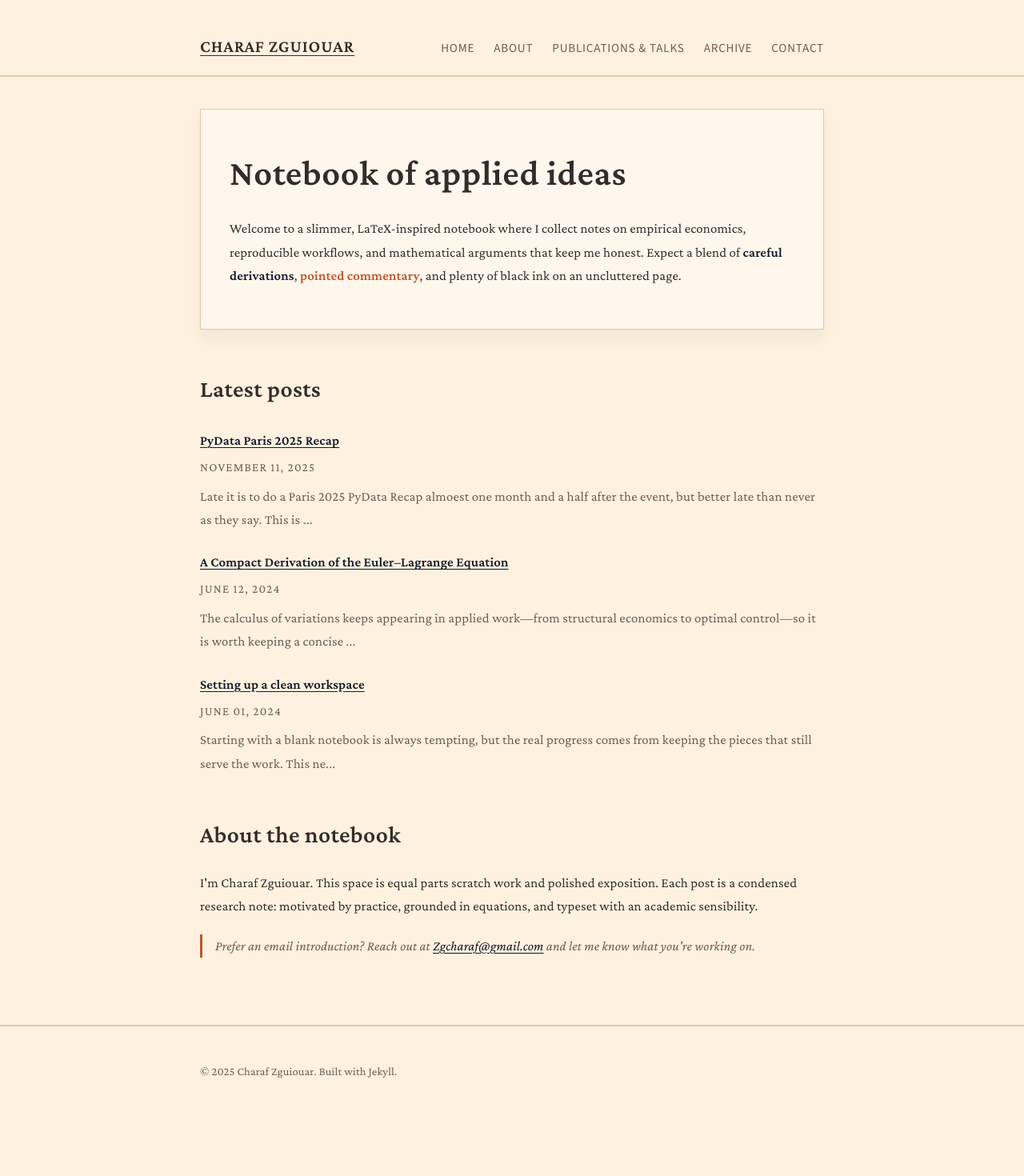
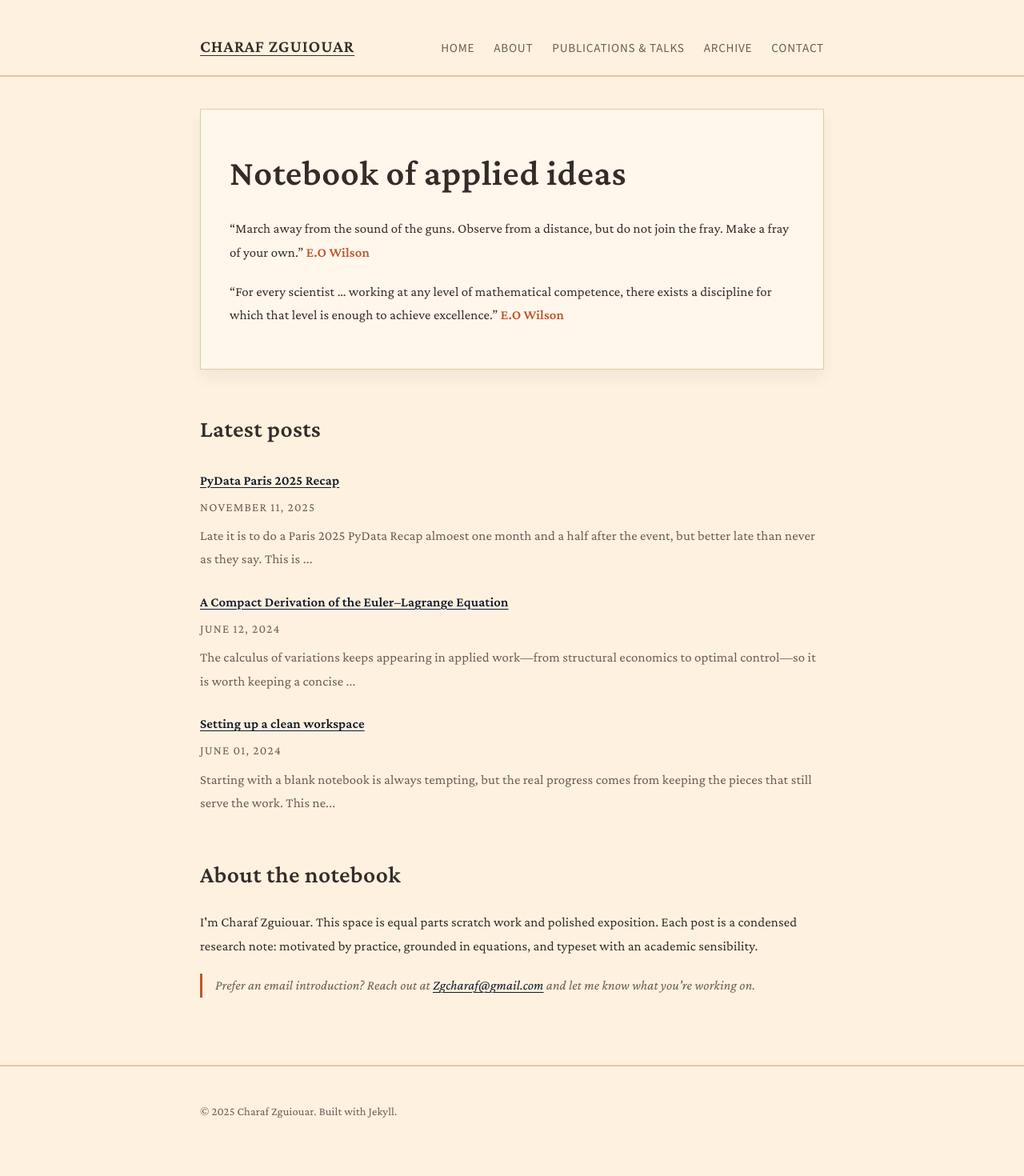
Before and after one commit to zgcharaf/zgcharaf.github.io, a Jekyll site: the page built from index.html, in a window 1280 px wide. Shown: the whole page at 80% size. Built offline with Jekyll 4.4.1, drawn with Linux system fonts in a browser that asks for light colours; before the commit the page ends 1420 px from its top, so only the background shows below that.

Commit message:
Update index.html

```diff
--- a/index.html
+++ b/index.html
@@ -7,11 +7,13 @@ description: Research notebook presented in a LaTeX-inspired layout.
 <section class="home-lede">
   <h1>Notebook of applied ideas</h1>
   <p>
-    Welcome to a slimmer, LaTeX-inspired notebook where I collect notes on empirical economics,
-    reproducible workflows, and mathematical arguments that keep me honest. Expect a blend of
-    <span class="accent-blue">careful derivations</span>, <span class="accent-red">pointed commentary</span>, and
-    plenty of black ink on an uncluttered page.
-  </p>
+   “March away from the sound of the guns. Observe from a distance, but do not join the fray. Make a fray of your own.”
+    <span class="accent-red">E.O Wilson </span>  </p>
+
+    <p>
+   “For every scientist … working at any level of mathematical competence, there exists a discipline for which that level is enough to achieve excellence.”
+    <span class="accent-red">E.O Wilson </span>  </p>
+
 </section>
 
 <section class="home-section">
```
